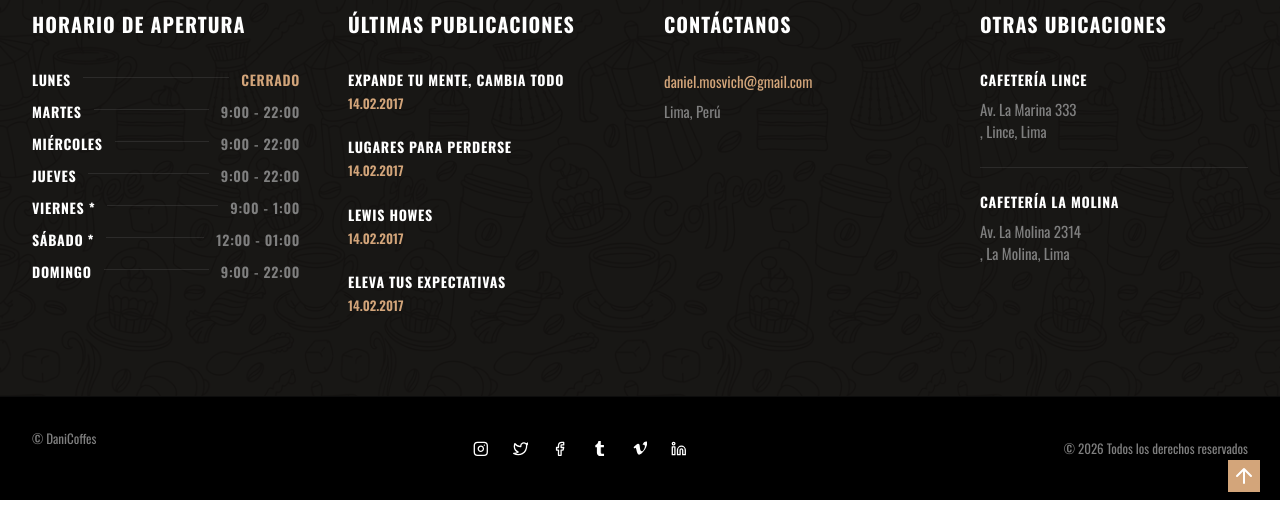
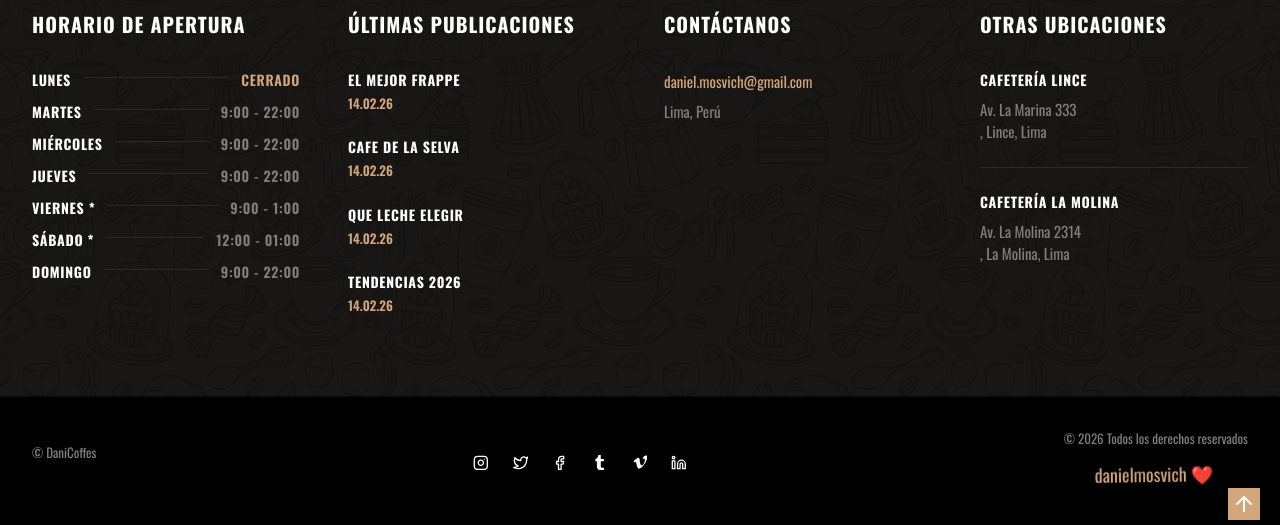
Before and after one commit to danielMosvich/daniCoffes, a React (Vite) app: page / in a window 1280 px wide. Shown: the part 3431-3956 px from the top of the page. Before the commit the page ends 3931 px from the top, so only its background shows below. Built offline with nearby package versions, Linux system fonts and the light colour scheme; no server answers.

Commit message:
mejoras pequeñas en el footer

```diff
--- a/src/common/MainFooter.tsx
+++ b/src/common/MainFooter.tsx
@@ -54,10 +54,10 @@ const MainFooter = () => {
             </h3>
             <div className="flex flex-col gap-6">
               {[
-                { title: "EXPANDE TU MENTE, CAMBIA TODO", date: "14.02.2017" },
-                { title: "LUGARES PARA PERDERSE", date: "14.02.2017" },
-                { title: "LEWIS HOWES", date: "14.02.2017" },
-                { title: "ELEVA TUS EXPECTATIVAS", date: "14.02.2017" },
+                { title: "EL MEJOR FRAPPE", date: "14.02.26" },
+                { title: "CAFE DE LA SELVA", date: "14.02.26" },
+                { title: "QUE LECHE ELEGIR", date: "14.02.26" },
+                { title: "TENDENCIAS 2026", date: "14.02.26" },
               ].map((post, idx) => (
                 <div key={idx} className="group cursor-pointer">
                   <h4 className="text-white text-sm font-bold uppercase tracking-wider mb-1 group-hover:text-foreground-light transition-colors">
@@ -234,7 +234,16 @@ const MainFooter = () => {
             </a>
           </div>
 
-          <p>&copy; 2026 Todos los derechos reservados</p>
+          <div>
+            <p>&copy; 2026 Todos los derechos reservados</p>
+            <a
+              href="https://github.com/danielMosvich"
+              target="_blank"
+              className="block animate-float -rotate-15 text-center text-lg  text-foreground-light"
+            >
+              danielmosvich ❤️
+            </a>
+          </div>
         </div>
       </div>
 
```
